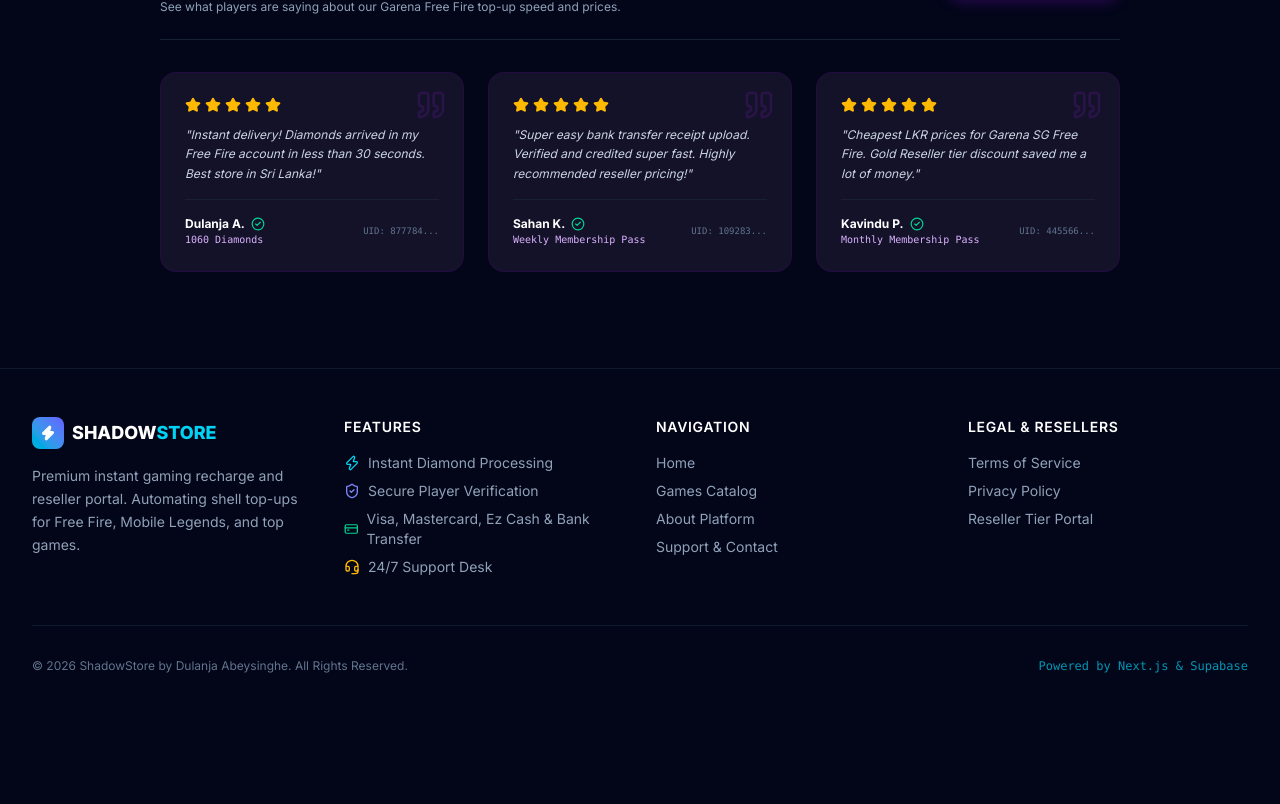
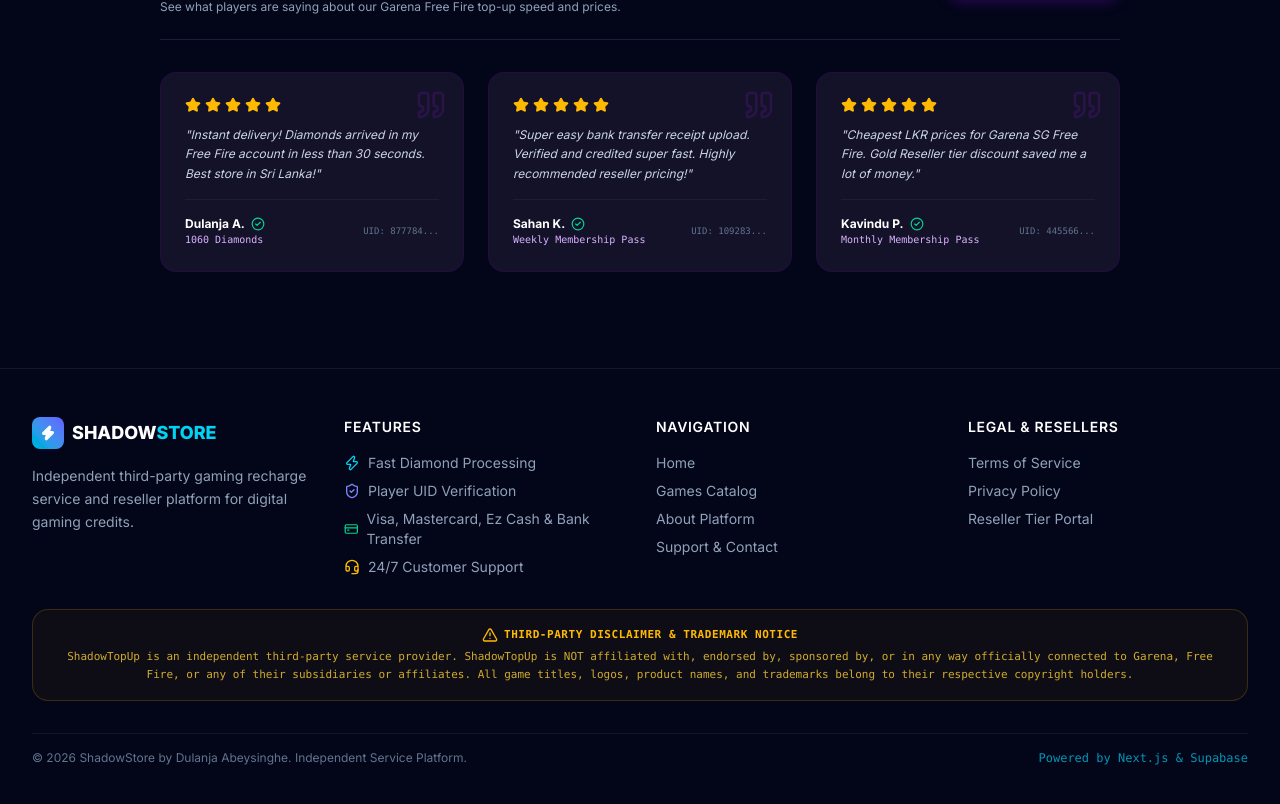
Before and after one commit to Dulanja-SaMaEl/shadowtopup, a Next.js app in the folder frontend/: page /games/free-fire in a window 1280 px wide. Shown: the part 1558-2362 px from the top of the page. Before the commit the page ends 2280 px from the top, so only its background shows below. Built offline with nearby package versions, Linux system fonts and the light colour scheme; no server answers.

Commit message:
Legal: Add explicit third-party disclaimer and remove official affiliation claims

```diff
--- a/frontend/src/app/games/[slug]/page.tsx
+++ b/frontend/src/app/games/[slug]/page.tsx
@@ -192,7 +192,7 @@ export default function GameDetailPage() {
           </div>
           <h1 className="text-2xl sm:text-3xl font-extrabold text-white">{gameTitle}</h1>
           <p className="text-slate-400 text-xs sm:text-sm mt-1">
-            Official Garena SG / MY Topup Storefront • Instant Shell Processing & Reseller Pricing (LKR)
+            Independent Free Fire ( SG / MY ) Topup Service • Instant Processing & Reseller Pricing (LKR)
           </p>
         </div>
       </div>
--- a/frontend/src/app/page.tsx
+++ b/frontend/src/app/page.tsx
@@ -15,6 +15,7 @@ import {
   Headphones,
   Star,
   ShieldAlert,
+  AlertTriangle,
 } from 'lucide-react';
 import CustomerReviewsSection from '@/components/CustomerReviewsSection';
 
@@ -24,7 +25,7 @@ const featuredGames = [
     slug: 'free-fire',
     category: 'BATTLE ROYALE',
     image: 'https://images.unsplash.com/photo-1542751371-adc38448a05e?q=80&w=1000',
-    badge: 'AUTOMATED SHELL ENGINE',
+    badge: 'THIRD-PARTY TOPUP',
     discount: 'UP TO 15% OFF FOR RESELLERS',
     available: true,
   },
@@ -59,8 +60,8 @@ const rankBadges = [
 const platformFeatures = [
   {
     icon: Zap,
-    title: 'AUTOMATED SHELL ENGINE',
-    description: 'Direct integration with Garena Shell API ensures your Free Fire top-ups arrive in under 30 seconds.',
+    title: 'FAST DISPATCH ENGINE',
+    description: 'Automated digital redemption processing ensures your Free Fire top-ups arrive in under 30 seconds.',
     color: 'text-cyan-400 bg-cyan-500/10 border-cyan-500/30',
   },
   {
@@ -86,6 +87,12 @@ const platformFeatures = [
 export default function HomePage() {
   return (
     <div className="space-y-20 pb-16">
+      {/* Disclaimer Banner Top Header */}
+      <div className="bg-amber-500/10 border-b border-amber-500/20 py-2 px-4 text-center text-[11px] font-mono text-amber-300 flex items-center justify-center gap-2">
+        <AlertTriangle className="w-3.5 h-3.5 text-amber-400 shrink-0" />
+        <span>ShadowTopUp is an independent third-party service and is not affiliated with or endorsed by Garena.</span>
+      </div>
+
       {/* 1. Ultra Hero Section */}
       <section className="relative overflow-hidden pt-10 pb-16 rounded-3xl bg-gradient-to-br from-[#141229] via-[#0c0a1a] to-[#120f26] border border-purple-950/40 p-6 sm:p-12 shadow-2xl">
         <div className="absolute top-0 right-0 -mr-20 -mt-20 w-96 h-96 bg-purple-600/20 rounded-full blur-3xl pointer-events-none" />
@@ -94,7 +101,7 @@ export default function HomePage() {
         <div className="relative z-10 max-w-3xl space-y-6">
           <div className="inline-flex items-center gap-2 px-4 py-1.5 rounded-full bg-purple-500/10 border border-purple-500/30 text-purple-300 text-xs font-mono font-bold uppercase tracking-wider shadow-lg">
             <Sparkles className="w-4 h-4 text-cyan-400 animate-pulse" />
-            OFFICIAL GARENA SG / MY RECHARGE STOREFRONT
+            INDEPENDENT GAMING TOPUP SERVICE
           </div>
 
           <h1 className="text-3xl sm:text-5xl lg:text-6xl font-black text-white uppercase tracking-tight leading-none">
@@ -102,7 +109,7 @@ export default function HomePage() {
           </h1>
 
           <p className="text-sm sm:text-base text-slate-300 leading-relaxed font-sans max-w-2xl">
-            ShadowTopUp delivers instant Free Fire SG/MY diamonds directly to your game account using official Garena Shells. Enjoy automated Player ID verification, low LKR prices, and reseller discounts.
+            ShadowTopUp is an independent third-party top-up portal delivering Free Fire SG/MY diamonds and passes. Enjoy automated Player ID verification, low LKR prices, and reseller discounts.
           </p>
 
           <div className="flex flex-wrap gap-4 pt-2">
@@ -124,13 +131,13 @@ export default function HomePage() {
           {/* Quick Trust Badges */}
           <div className="pt-4 flex flex-wrap items-center gap-6 text-xs text-slate-400 font-mono border-t border-slate-800/80">
             <span className="flex items-center gap-1.5 text-emerald-400">
-              <CheckCircle2 className="w-4 h-4" /> 100% Guaranteed Delivery
+              <CheckCircle2 className="w-4 h-4" /> Fast Automated Delivery
             </span>
             <span className="flex items-center gap-1.5 text-cyan-400">
-              <ShieldCheck className="w-4 h-4" /> Verified Garena UID
+              <ShieldCheck className="w-4 h-4" /> Real-Time Player UID Verification
             </span>
             <span className="flex items-center gap-1.5 text-amber-400">
-              <Star className="w-4 h-4 fill-amber-400" /> 5.0 Rated Store
+              <Star className="w-4 h-4 fill-amber-400" /> Verified Customer Reviews
             </span>
           </div>
         </div>
@@ -141,7 +148,7 @@ export default function HomePage() {
         <div className="flex flex-col sm:flex-row justify-between items-start sm:items-center gap-4 border-b border-slate-800/80 pb-6">
           <div>
             <div className="flex items-center gap-2 text-cyan-400 text-xs font-mono font-bold uppercase tracking-wider">
-              <Gamepad2 className="w-4 h-4" /> STOREFRONT CATALOG
+              <Gamepad2 className="w-4 h-4" /> TOPUP CATALOG
             </div>
             <h2 className="text-2xl sm:text-3xl font-black text-white uppercase tracking-wide mt-1">SUPPORTED GAMES</h2>
           </div>
@@ -277,7 +284,7 @@ export default function HomePage() {
 
           <div className="flex flex-wrap justify-center gap-6 text-xs text-slate-300 font-mono pt-2">
             <span className="flex items-center gap-2">
-              <CheckCircle2 className="w-4 h-4 text-emerald-400" /> Instant Automatic Topups
+              <CheckCircle2 className="w-4 h-4 text-emerald-400" /> Instant Digital Topups
             </span>
             <span className="flex items-center gap-2">
               <Lock className="w-4 h-4 text-cyan-400" /> 100% Verified Player Accounts
--- a/frontend/src/components/Footer.tsx
+++ b/frontend/src/components/Footer.tsx
@@ -1,11 +1,11 @@
 import Link from 'next/link';
-import { Zap, ShieldCheck, CreditCard, Headset } from 'lucide-react';
+import { Zap, ShieldCheck, CreditCard, Headset, AlertTriangle } from 'lucide-react';
 
 export default function Footer() {
   return (
     <footer className="bg-slate-950 border-t border-slate-900 text-slate-400 py-12">
-      <div className="max-w-7xl mx-auto px-4 sm:px-6 lg:px-8">
-        <div className="grid grid-cols-1 md:grid-cols-4 gap-8 mb-12">
+      <div className="max-w-7xl mx-auto px-4 sm:px-6 lg:px-8 space-y-8">
+        <div className="grid grid-cols-1 md:grid-cols-4 gap-8">
           {/* Brand Col */}
           <div className="space-y-4">
             <div className="flex items-center gap-2">
@@ -15,7 +15,7 @@ export default function Footer() {
               <span className="font-extrabold text-lg text-white">SHADOW<span className="text-cyan-400">STORE</span></span>
             </div>
             <p className="text-sm leading-relaxed">
-              Premium instant gaming recharge and reseller portal. Automating shell top-ups for Free Fire, Mobile Legends, and top games.
+              Independent third-party gaming recharge service and reseller platform for digital gaming credits.
             </p>
           </div>
 
@@ -24,16 +24,16 @@ export default function Footer() {
             <h4 className="font-semibold text-white mb-4 text-sm uppercase tracking-wider">Features</h4>
             <ul className="space-y-2 text-sm">
               <li className="flex items-center gap-2">
-                <Zap className="w-4 h-4 text-cyan-400" /> Instant Diamond Processing
+                <Zap className="w-4 h-4 text-cyan-400" /> Fast Diamond Processing
               </li>
               <li className="flex items-center gap-2">
-                <ShieldCheck className="w-4 h-4 text-indigo-400" /> Secure Player Verification
+                <ShieldCheck className="w-4 h-4 text-indigo-400" /> Player UID Verification
               </li>
               <li className="flex items-center gap-2">
                 <CreditCard className="w-4 h-4 text-emerald-400" /> Visa, Mastercard, Ez Cash & Bank Transfer
               </li>
               <li className="flex items-center gap-2">
-                <Headset className="w-4 h-4 text-amber-400" /> 24/7 Support Desk
+                <Headset className="w-4 h-4 text-amber-400" /> 24/7 Customer Support
               </li>
             </ul>
           </div>
@@ -60,8 +60,18 @@ export default function Footer() {
           </div>
         </div>
 
-        <div className="pt-8 border-t border-slate-900 text-center text-xs text-slate-500 flex flex-col sm:flex-row justify-between items-center gap-4">
-          <p>© {new Date().getFullYear()} ShadowStore by Dulanja Abeysinghe. All Rights Reserved.</p>
+        {/* Third-Party Legal Disclaimer Banner */}
+        <div className="p-4 rounded-2xl bg-amber-500/5 border border-amber-500/20 text-amber-300/80 text-[11px] leading-relaxed text-center font-mono space-y-1">
+          <div className="flex items-center justify-center gap-1.5 text-amber-400 font-bold uppercase tracking-wider">
+            <AlertTriangle className="w-4 h-4" /> Third-Party Disclaimer & Trademark Notice
+          </div>
+          <p>
+            ShadowTopUp is an independent third-party service provider. ShadowTopUp is NOT affiliated with, endorsed by, sponsored by, or in any way officially connected to Garena, Free Fire, or any of their subsidiaries or affiliates. All game titles, logos, product names, and trademarks belong to their respective copyright holders.
+          </p>
+        </div>
+
+        <div className="pt-4 border-t border-slate-900 text-center text-xs text-slate-500 flex flex-col sm:flex-row justify-between items-center gap-4">
+          <p>© {new Date().getFullYear()} ShadowStore by Dulanja Abeysinghe. Independent Service Platform.</p>
           <p className="font-mono text-cyan-500/80">Powered by Next.js & Supabase</p>
         </div>
       </div>
```
